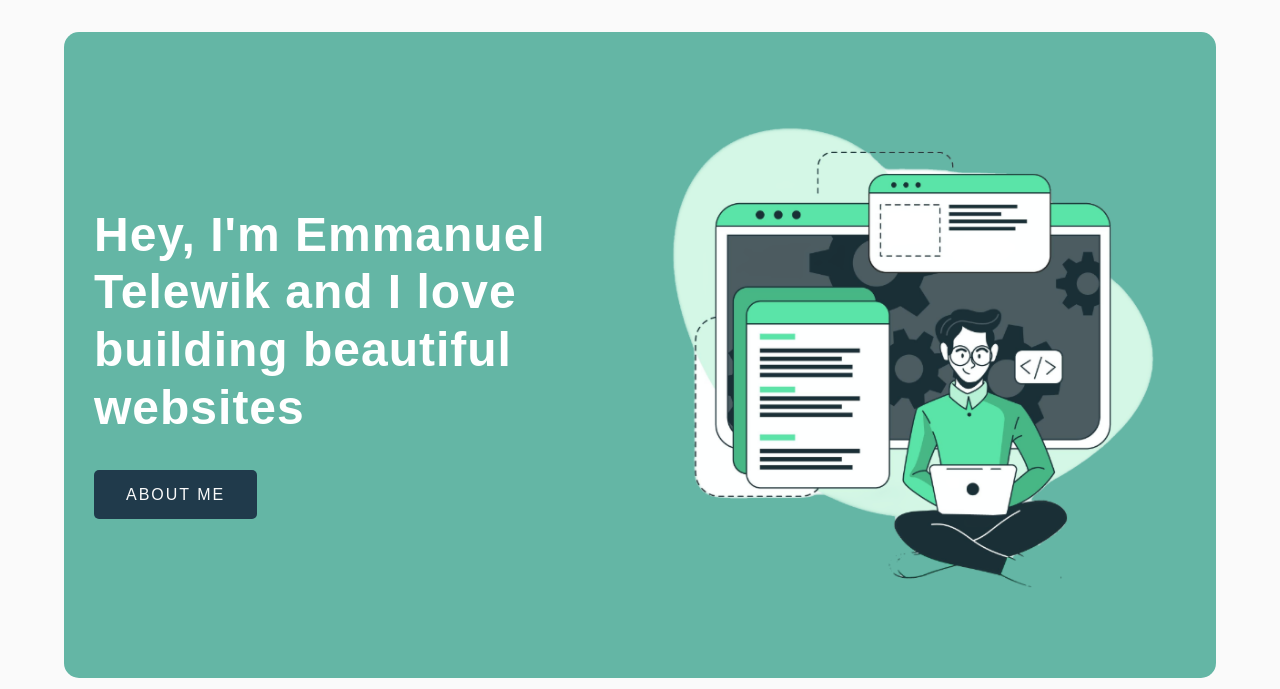
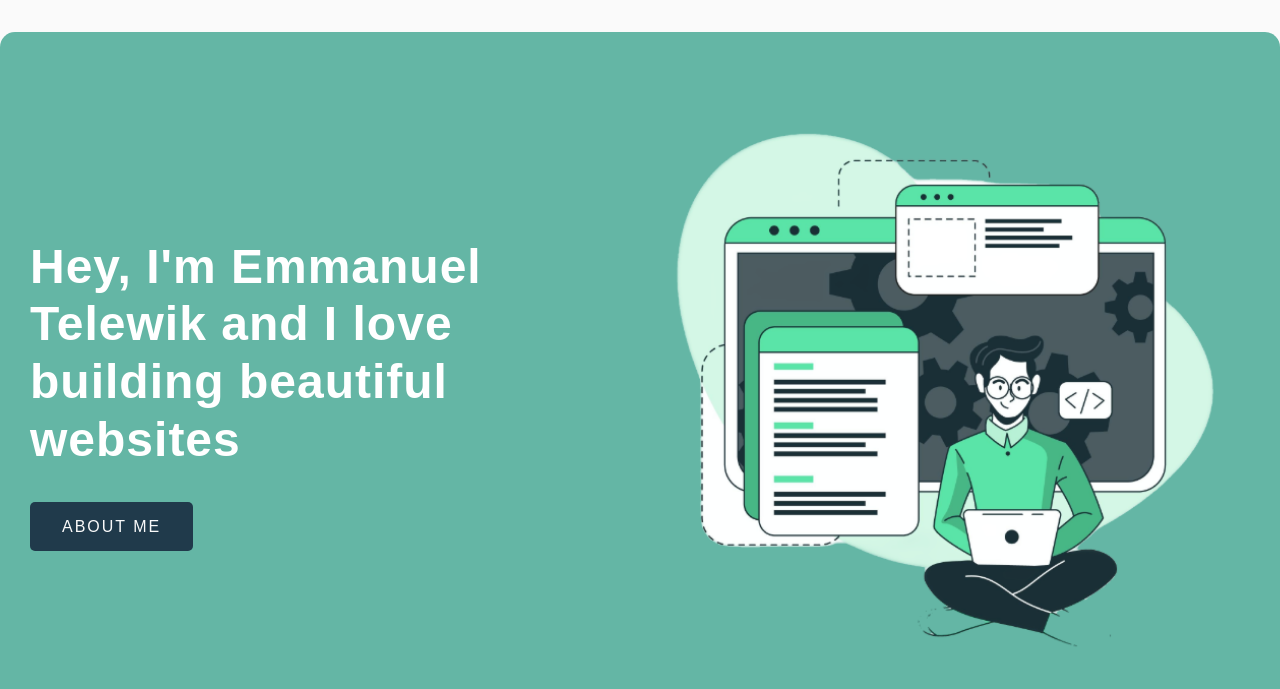
Before and after one commit to EmmanuelEver/portfolio, a Gatsby site: page / in a window 1280 px wide. Shown: the part 108-797 px from the top of the page. Built offline with nearby package versions, Linux system fonts and the light colour scheme; Gatsby itself is replaced by a stand-in of ours.

Commit message:
fix some ui bugs

```diff
--- a/src/components/About.js
+++ b/src/components/About.js
@@ -114,6 +114,10 @@ const HeaderText = styled.h2`
 	letter-spacing: 1px;
 	color:#313037;
 	margin-bottom: 30px;
+
+	@media (max-width:767px){
+		margin-top: 30px;
+	}
 `
 
 const AboutText = styled.p`
--- a/src/components/GetInTouch.js
+++ b/src/components/GetInTouch.js
@@ -62,7 +62,7 @@ const GitSection = styled.section`
 	padding: 100px 10%;
 
 	@media (max-width: 767px){
-		padding: 50px 37px;
+		padding: 0px 37px 50px 37px;
 	}
 `
 
--- a/src/components/Header.js
+++ b/src/components/Header.js
@@ -4,10 +4,7 @@ import { Link } from 'gatsby'
 import logo from '../images/logo.png'
 import { motion } from "framer-motion"
 
-const linkVariants = {
-	hover: { color: "#64B6A5", scale: 1.3},
-	transition: { type: "spring", stiffness: 120 }
-}
+
 
 const Header = () => {
 	return(
--- a/src/components/Hero.js
+++ b/src/components/Hero.js
@@ -50,11 +50,9 @@ const Hero = () => {
 }
 
 const HeroContainer = styled.section`
-	display: flex;
 	width: 100%;
 	max-width: 1440px;
 	min-height: 450px;
-	padding: 0 5% 50px;
 	margin: 0 auto;
 
 	@media (max-width: 767px){
@@ -119,13 +117,14 @@ const Content = styled.div`
 	flex-direction: column;
 	align-items: flex-start;
 
-	@media (max-width: 767px){
-		padding: 0 37px;
-		align-items: center;
-	}
 	@media (max-width: 1024px){
 		width: 100%;
 		padding: 0 100px;
+		align-items: center;
+	}
+
+	@media (max-width: 767px){
+		padding: 0 37px;
 		align-items: center;
 	}
 
@@ -153,7 +152,7 @@ const CtaContainer = styled.div`
 `
 
 
-const ButtonCta = styled(Link)`
+const ButtonCta = styled.a`
     background-color: #203A4B;
     border-radius: 5px;
     color: #FAFAFA;
--- a/src/pages/index.js
+++ b/src/pages/index.js
@@ -1,11 +1,19 @@
-import React from "react"
+import React, {useEffect} from "react"
 import SEO from "../components/seo"
 import Hero from "../components/Hero"
 import About from "../components/About"
 import ContactBanner from "../components/ContactBanner"
 import ogImage from "../images/image-home.png"
 
-const IndexPage = () => (
+const IndexPage = () => {
+
+  //useEffect for hiding sidebar
+  useEffect(() => {
+
+		return () => {document.getElementById("toggle-menu").checked = false}
+  }, [])
+
+  return(
     <>
       <SEO
         title="Home"
@@ -17,4 +25,6 @@ const IndexPage = () => (
     </>
   )
 
+}
+
 export default IndexPage
```
Also changed, not shown: src/pages/contact.js (+8 -1 lines), src/pages/projects.js (+6 -1 lines). Lines whose indentation alone changed are shown as unchanged.
